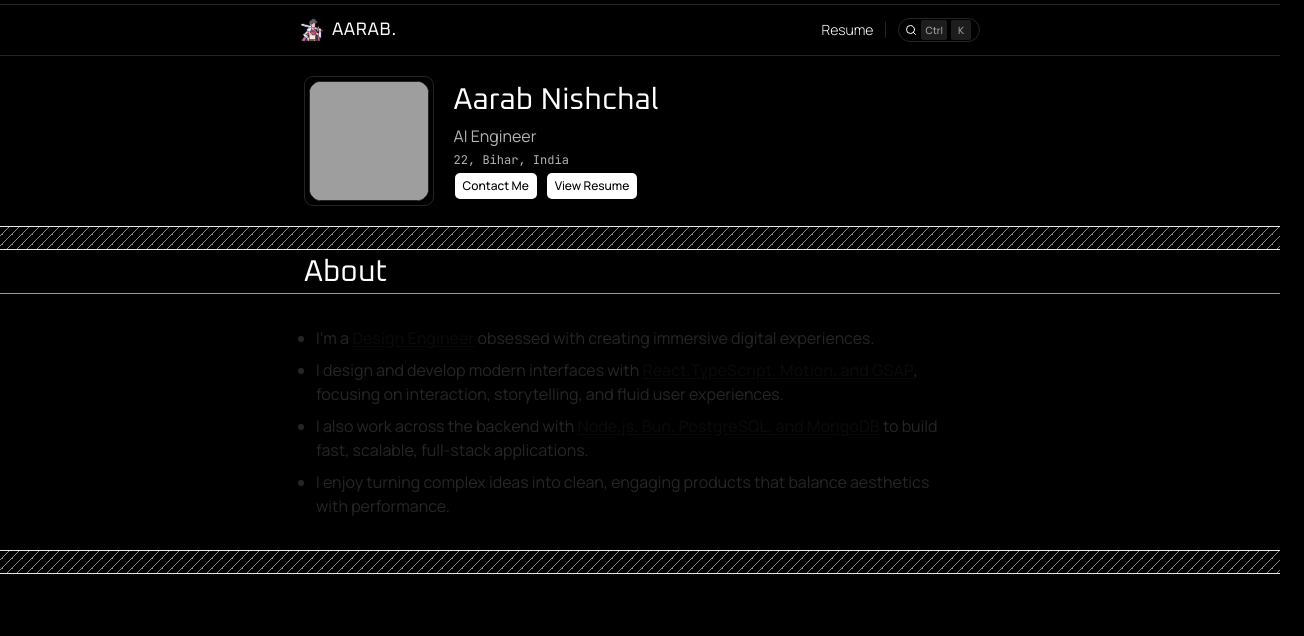
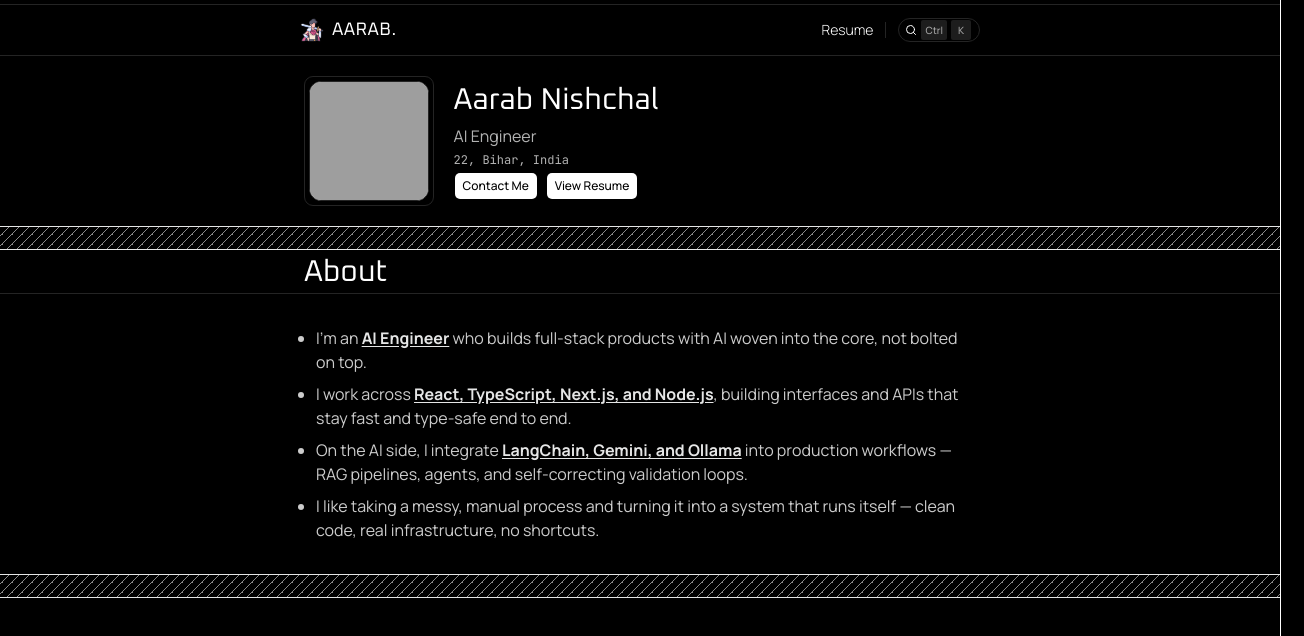
Before and after one commit to aarabii/An, a Next.js app: page / in a window 1280 px wide. Shown: the top 636 px of the page, 1304 px wide, since content can reach past the window. Built offline with nearby package versions, Linux system fonts and the light colour scheme; grey boxes are pictures that could not be loaded.

Commit message:
added hero nav about

```diff
--- a/src/app/(main)/_components/About.tsx
+++ b/src/app/(main)/_components/About.tsx
@@ -1,43 +1,23 @@
 import Container from "@/components/common/Container";
 import Title from "@/components/common/Title";
+import { HighlightedText } from "@/components/mics/HighlightedText";
+import { PERSONAL_INFO } from "@/constant";
 
 const About = () => {
     return (
         <Container id="about">
             <Title heading="About" />
             <div className="space-y-5 p-8">
-                <div className="flex flex-wrap items-center gap-x-1 gap-y-2 text-base font-normal whitespace-pre-wrap text-neutral-800 md:text-base dark:text-neutral-300">
+                <div className="flex flex-wrap items-center gap-x-1 gap-y-2 text-base font-para text-primary/80 whitespace-pre-wrap md:text-base">
                     <ul className="list-disc space-y-2">
-                        <li>
-                            I'm a{" "}
-                            <b className="font-medium text-neutral-950 underline underline-offset-2 dark:text-neutral-100">
-                                Design Engineer
-                            </b>{" "}
-                            obsessed with creating immersive digital
-                            experiences.
-                        </li>
-
-                        <li>
-                            I design and develop modern interfaces with{" "}
-                            <b className="font-medium text-neutral-950 underline underline-offset-2 dark:text-neutral-100">
-                                React,TypeScript, Motion, and GSAP
-                            </b>
-                            , focusing on interaction, storytelling, and fluid
-                            user experiences.
-                        </li>
-
-                        <li>
-                            I also work across the backend with{" "}
-                            <b className="font-medium text-neutral-950 underline underline-offset-2 dark:text-neutral-100">
-                                Node.js, Bun, PostgreSQL, and MongoDB
-                            </b>{" "}
-                            to build fast, scalable, full-stack applications.
-                        </li>
-
-                        <li>
-                            I enjoy turning complex ideas into clean, engaging
-                            products that balance aesthetics with performance.
-                        </li>
+                        {PERSONAL_INFO.about.map((item, i) => (
+                            <li key={i}>
+                                <HighlightedText
+                                    text={item.text}
+                                    highlights={item.highlights}
+                                />
+                            </li>
+                        ))}
                     </ul>
                 </div>
             </div>
--- a/src/app/(main)/layout.tsx
+++ /dev/null
@@ -1,14 +0,0 @@
-import Navbar from "@/components/common/Navbar";
-
-export default function MainLayout({
-    children,
-}: {
-    children: React.ReactNode;
-}) {
-    return (
-        <div className="flex min-h-screen flex-col">
-            <Navbar />
-            <div className="flex-1">{children}</div>
-        </div>
-    );
-}
--- a/src/app/layout.tsx
+++ b/src/app/layout.tsx
@@ -4,6 +4,7 @@ import "./globals.css";
 import { cn } from "@/lib/utils";
 
 import { oxaniumHeading, manrope, jetBrainMono } from "./font";
+import Navbar from "@/components/common/Navbar";
 
 export const metadata: Metadata = {
     title: "Aarab Nishchal",
@@ -22,7 +23,18 @@ export default function RootLayout({ children }: LayoutProps<"/">) {
                 "font-sans",
             )}
         >
-            <body className="min-h-full flex flex-col">{children}</body>
+            <body className="min-h-full flex flex-col">
+                <div className="relative min-h-screen">
+                    <div className="pointer-events-none absolute top-0 bottom-0 -left-2 z-0 w-2 border-r border-primary md:-left-6 md:w-6" />
+                    <div className="pointer-events-none absolute top-0 -right-2 bottom-0 z-0 w-2 border-l border-primary md:-right-6 md:w-6" />
+                    <Navbar />
+
+                    <div className="relative z-10">
+                        {children}
+                        {/*Footer*/}
+                    </div>
+                </div>
+            </body>
         </html>
     );
 }
--- a/src/components/common/Navbar.tsx
+++ b/src/components/common/Navbar.tsx
@@ -6,7 +6,7 @@ import Image from "next/image";
 import { Search } from "lucide-react";
 
 import Container from "./Container";
-import { MobileNav } from "./MobileNav";
+import { MobileNav } from "../mics/MobileNav";
 import { CommandMenu } from "@/components/mics/CommandMenu";
 import { Button } from "@/components/ui/button";
 import { Kbd } from "@/components/ui/kbd";
--- a/src/components/common/Title.tsx
+++ b/src/components/common/Title.tsx
@@ -9,7 +9,7 @@ const Title: React.FC<TitleProps> = ({ heading, classname }) => {
     return (
         <div
             className={cn(
-                "after:z relative w-full max-w-screen items-center justify-between gap-2 overflow-visible py-1 text-3xl font-heading transition-shadow duration-300 after:absolute after:bottom-0 after:left-1/2 after:h-px after:w-screen after:-translate-x-1/2 after:bg-primary/60 after:content-[''] data-[affix=true]:shadow-[0_0_16px_0_black px-5",
+                "after:z relative w-full max-w-screen items-center justify-between gap-2 overflow-visible py-1 text-3xl font-heading transition-shadow duration-300 after:absolute after:bottom-0 after:left-1/2 after:h-px after:w-screen after:-translate-x-1/2 after:bg-border after:content-[''] data-[affix=true]:shadow-[0_0_16px_0_black] px-5",
                 classname,
             )}
         >
--- /dev/null
+++ b/src/components/mics/HighlightedText.tsx
@@ -0,0 +1,36 @@
+export function HighlightedText({
+    text,
+    highlights,
+}: {
+    text: string;
+    highlights: string[];
+}) {
+    if (highlights.length === 0) return <>{text}</>;
+
+    const pattern = new RegExp(
+        `(${highlights.map(escapeRegExp).join("|")})`,
+        "g",
+    );
+    const parts = text.split(pattern);
+
+    return (
+        <>
+            {parts.map((part, i) =>
+                highlights.includes(part) ? (
+                    <b
+                        key={i}
+                        className="font-para text-primary/90 underline underline-offset-2"
+                    >
+                        {part}
+                    </b>
+                ) : (
+                    part
+                ),
+            )}
+        </>
+    );
+}
+
+function escapeRegExp(str: string) {
+    return str.replace(/[.*+?^${}()|[\]\\]/g, "\\$&");
+}
--- a/src/constant/presonalInfo.ts
+++ b/src/constant/presonalInfo.ts
@@ -1,3 +1,37 @@
+interface PersonalInfo {
+    name: string;
+    firstName: string;
+    lastName: string;
+    DOB: {
+        d: number;
+        m: number;
+        y: number;
+    };
+    about: {
+        text: string;
+        highlights: string[];
+    }[];
+
+    profile_image: string;
+    profile_image_alt: string;
+    custom_roles: string[];
+    currentProfession: {
+        role: string;
+        company: string;
+    };
+    bio: string;
+    location: {
+        city: string;
+        state: string;
+        country: string;
+    };
+    timeZone: {
+        offset: number;
+        name: string;
+    };
+    contact_email: string;
+}
+
 export const PERSONAL_INFO = {
     name: "Aarab Nishchal",
     firstName: "Aarab",
@@ -8,6 +42,25 @@ export const PERSONAL_INFO = {
         m: 8,
         y: 2004,
     },
+
+    about: [
+        {
+            text: "I'm an AI Engineer who builds full-stack products with AI woven into the core, not bolted on top.",
+            highlights: ["AI Engineer"],
+        },
+        {
+            text: "I work across React, TypeScript, Next.js, and Node.js, building interfaces and APIs that stay fast and type-safe end to end.",
+            highlights: ["React, TypeScript, Next.js, and Node.js"],
+        },
+        {
+            text: "On the AI side, I integrate LangChain, Gemini, and Ollama into production workflows — RAG pipelines, agents, and self-correcting validation loops.",
+            highlights: ["LangChain, Gemini, and Ollama"],
+        },
+        {
+            text: "I like taking a messy, manual process and turning it into a system that runs itself — clean code, real infrastructure, no shortcuts.",
+            highlights: [],
+        },
+    ],
 
     profile_image: "/images/me1.png",
     profile_image_alt: "Aarab Nishchal - AI Enginner & Software Developer",
@@ -32,4 +85,4 @@ export const PERSONAL_INFO = {
     },
 
     contact_email: "hello@aarab.me",
-} as const;
+} satisfies PersonalInfo;
```
Also changed, not shown: src/components/mics/MobileNav.tsx (renamed from src/components/common/MobileNav.tsx).
